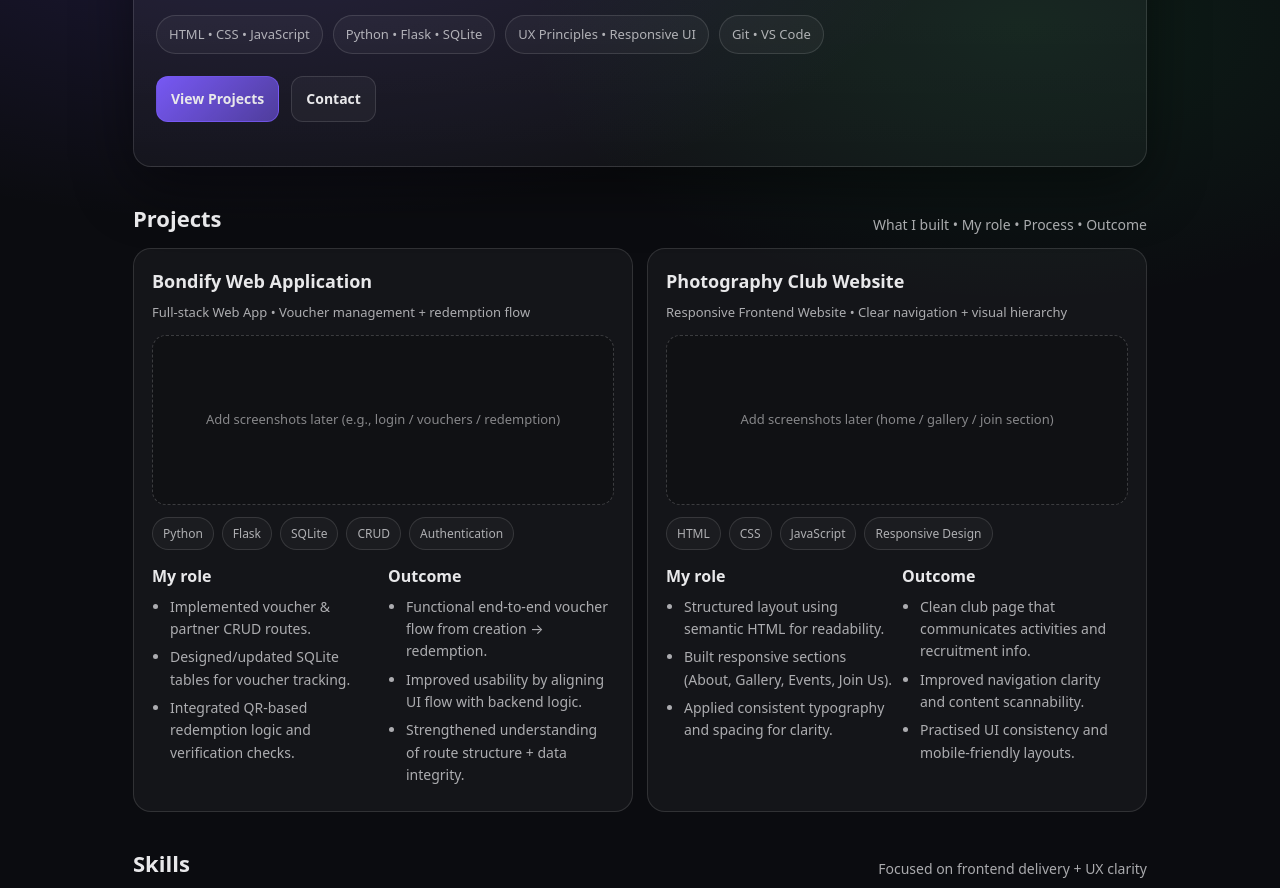
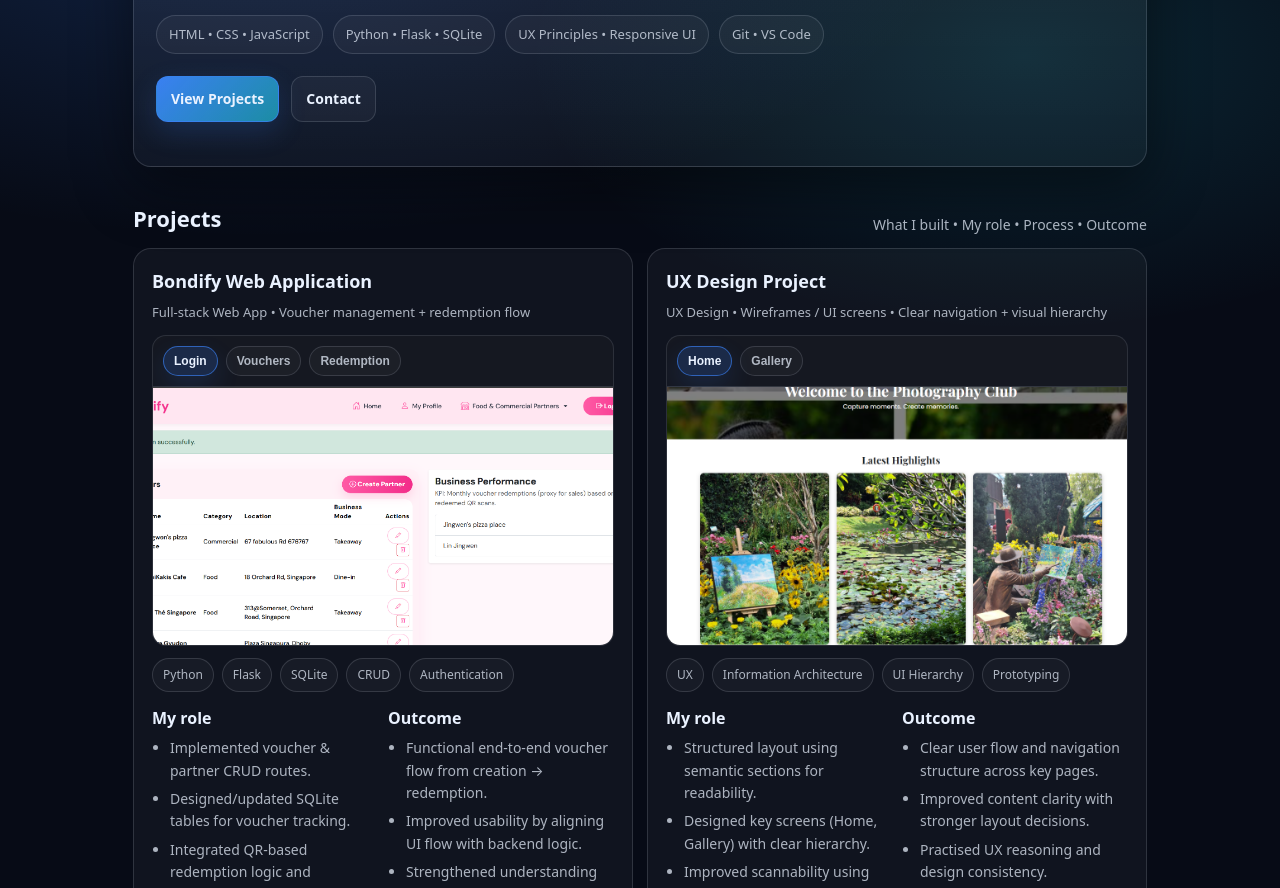
Before and after one commit to wenwwn/wenwwn.github.io, a plain HTML site: page index.html in a window 1280 px wide. Shown: the part 301-1189 px from the top of the page. Drawn offline with Linux system fonts and the light colour scheme.

Commit message:
Update styles and add screenshot galleries

```diff
--- a/index.html
+++ b/index.html
@@ -8,13 +8,15 @@
 
   <style>
     :root{
-      --bg: #0b0c10;
+      --bg: #070b16;
       --card: rgba(255,255,255,0.06);
-      --text: #e8e8ea;
-      --muted: rgba(232,232,234,0.72);
-      --line: rgba(255,255,255,0.12);
-      --accent: #7c5cff;
-      --accent2: #22c55e;
+      --text: #eaf2ff;
+      --muted: rgba(234,242,255,0.72);
+      --line: rgba(234,242,255,0.14);
+
+      /* Blue theme */
+      --accent: #3b82f6;     /* blue */
+      --accent2: #22d3ee;    /* cyan */
       --shadow: 0 20px 60px rgba(0,0,0,0.45);
       --radius: 18px;
     }
@@ -23,9 +25,11 @@
     body{
       margin:0;
       font-family: ui-sans-serif, system-ui, -apple-system, Segoe UI, Roboto, Arial, "Apple Color Emoji","Segoe UI Emoji";
-      background: radial-gradient(1200px 600px at 20% 10%, rgba(124,92,255,0.18), transparent 60%),
-                  radial-gradient(900px 500px at 80% 20%, rgba(34,197,94,0.10), transparent 55%),
-                  var(--bg);
+      background:
+        radial-gradient(1200px 600px at 20% 10%, rgba(59,130,246,0.22), transparent 60%),
+        radial-gradient(900px 500px at 80% 20%, rgba(34,211,238,0.14), transparent 55%),
+        radial-gradient(900px 500px at 60% 90%, rgba(59,130,246,0.12), transparent 55%),
+        var(--bg);
       color: var(--text);
       line-height:1.6;
     }
@@ -42,7 +46,7 @@
       position: sticky; top: 14px; z-index: 10;
     }
     .brand{display:flex; gap:10px; align-items:center; font-weight:700; letter-spacing:0.3px}
-    .dot{width:10px; height:10px; border-radius:50%; background: var(--accent); box-shadow:0 0 20px rgba(124,92,255,0.55)}
+    .dot{width:10px; height:10px; border-radius:50%; background: var(--accent); box-shadow:0 0 22px rgba(59,130,246,0.65)}
     .links{display:flex; gap:14px; align-items:center; font-size:14px; color: var(--muted)}
     .links a{padding:8px 10px; border-radius: 999px}
     .links a:hover{background: rgba(255,255,255,0.06); color: var(--text)}
@@ -53,7 +57,7 @@
       padding:44px 22px;
       border:1px solid var(--line);
       border-radius: var(--radius);
-      background: linear-gradient(180deg, rgba(255,255,255,0.06), rgba(255,255,255,0.03));
+      background: linear-gradient(180deg, rgba(255,255,255,0.07), rgba(255,255,255,0.03));
       box-shadow: var(--shadow);
     }
     .hero h1{margin:0; font-size:42px; letter-spacing:-0.8px}
@@ -73,10 +77,12 @@
       border:1px solid var(--line);
       background: rgba(255,255,255,0.04);
       font-weight:600; font-size:14px;
+      transition: transform .15s ease;
     }
     .btn.primary{
-      background: linear-gradient(135deg, rgba(124,92,255,0.95), rgba(124,92,255,0.55));
-      border-color: rgba(124,92,255,0.6);
+      background: linear-gradient(135deg, rgba(59,130,246,0.98), rgba(34,211,238,0.62));
+      border-color: rgba(59,130,246,0.65);
+      box-shadow: 0 10px 28px rgba(59,130,246,0.18);
     }
     .btn:hover{transform: translateY(-1px)}
     .btn:active{transform: translateY(0px)}
@@ -133,20 +139,50 @@
     }
     .list li{margin:6px 0}
 
-    /* Project cover (optional image placeholder) */
-    .cover{
-      border:1px dashed rgba(255,255,255,0.18);
+    /* Screenshot gallery */
+    .shotWrap{
+      border:1px solid var(--line);
       border-radius: 14px;
-      height: 170px;
+      overflow:hidden;
+      background: rgba(0,0,0,0.14);
+    }
+    .shotTabs{
+      display:flex; gap:8px; flex-wrap:wrap;
+      padding:10px;
+      border-bottom: 1px solid var(--line);
+      background: rgba(255,255,255,0.03);
+    }
+    .shotTabs button{
+      appearance:none; border:1px solid var(--line);
+      background: rgba(255,255,255,0.03);
+      color: var(--muted);
+      font-weight:600; font-size:12px;
+      padding:7px 10px; border-radius:999px;
+      cursor:pointer;
+    }
+    .shotTabs button.active{
+      color: var(--text);
+      border-color: rgba(59,130,246,0.65);
+      background: rgba(59,130,246,0.18);
+      box-shadow: 0 10px 25px rgba(59,130,246,0.14);
+    }
+    .shotStage{
+      position:relative;
+      aspect-ratio: 16 / 9;
+      width:100%;
+      background: rgba(0,0,0,0.18);
       display:flex; align-items:center; justify-content:center;
-      color: rgba(232,232,234,0.55);
-      font-size: 13px;
-      background: rgba(0,0,0,0.16);
+    }
+    .shotStage img{
+      width:100%;
+      height:100%;
+      object-fit: cover;
+      display:block;
     }
 
     footer{
       margin-top:44px;
-      color: rgba(232,232,234,0.55);
+      color: rgba(234,242,255,0.55);
       font-size: 13px;
       text-align:center;
     }
@@ -196,7 +232,17 @@
           <h3>Bondify Web Application</h3>
           <p class="meta">Full-stack Web App • Voucher management + redemption flow</p>
 
-          <div class="cover">Add screenshots later (e.g., login / vouchers / redemption)</div>
+          <!-- UPDATED: screenshot gallery -->
+          <div class="shotWrap" data-gallery="bondify">
+            <div class="shotTabs">
+              <button type="button" class="active" data-img="bondify-login.png">Login</button>
+              <button type="button" data-img="bondify-vouchers.png">Vouchers</button>
+              <button type="button" data-img="bondify-redemption.png">Redemption</button>
+            </div>
+            <div class="shotStage">
+              <img src="bondify-login.png" alt="Bondify login screen screenshot" loading="lazy">
+            </div>
+          </div>
 
           <div class="tagRow">
             <span class="tag">Python</span>
@@ -226,35 +272,44 @@
           </div>
         </div>
 
-        <!-- Photography Club -->
+        <!-- Photography Club (you uploaded UX screenshots, so we'll display UX project visuals here) -->
         <div class="card half">
-          <h3>Photography Club Website</h3>
-          <p class="meta">Responsive Frontend Website • Clear navigation + visual hierarchy</p>
+          <h3>UX Design Project</h3>
+          <p class="meta">UX Design • Wireframes / UI screens • Clear navigation + visual hierarchy</p>
 
-          <div class="cover">Add screenshots later (home / gallery / join section)</div>
+          <!-- UPDATED: screenshot gallery -->
+          <div class="shotWrap" data-gallery="ux">
+            <div class="shotTabs">
+              <button type="button" class="active" data-img="ux-home.png">Home</button>
+              <button type="button" data-img="ux-gallery.png">Gallery</button>
+            </div>
+            <div class="shotStage">
+              <img src="ux-home.png" alt="UX project home screen screenshot" loading="lazy">
+            </div>
+          </div>
 
           <div class="tagRow">
-            <span class="tag">HTML</span>
-            <span class="tag">CSS</span>
-            <span class="tag">JavaScript</span>
-            <span class="tag">Responsive Design</span>
+            <span class="tag">UX</span>
+            <span class="tag">Information Architecture</span>
+            <span class="tag">UI Hierarchy</span>
+            <span class="tag">Prototyping</span>
           </div>
 
           <div class="split" style="margin-top:14px;">
             <div>
               <strong>My role</strong>
               <ul class="list">
-                <li>Structured layout using semantic HTML for readability.</li>
-                <li>Built responsive sections (About, Gallery, Events, Join Us).</li>
-                <li>Applied consistent typography and spacing for clarity.</li>
+                <li>Structured layout using semantic sections for readability.</li>
+                <li>Designed key screens (Home, Gallery) with clear hierarchy.</li>
+                <li>Improved scannability using consistent spacing and typography.</li>
               </ul>
             </div>
             <div>
               <strong>Outcome</strong>
               <ul class="list">
-                <li>Clean club page that communicates activities and recruitment info.</li>
-                <li>Improved navigation clarity and content scannability.</li>
-                <li>Practised UI consistency and mobile-friendly layouts.</li>
+                <li>Clear user flow and navigation structure across key pages.</li>
+                <li>Improved content clarity with stronger layout decisions.</li>
+                <li>Practised UX reasoning and design consistency.</li>
               </ul>
             </div>
           </div>
@@ -321,6 +376,20 @@
 
   <script>
     document.getElementById("y").textContent = new Date().getFullYear();
+
+    // Simple screenshot tab switcher
+    document.querySelectorAll(".shotWrap").forEach((wrap) => {
+      const stageImg = wrap.querySelector(".shotStage img");
+      const buttons = wrap.querySelectorAll(".shotTabs button");
+      buttons.forEach((btn) => {
+        btn.addEventListener("click", () => {
+          buttons.forEach(b => b.classList.remove("active"));
+          btn.classList.add("active");
+          const src = btn.getAttribute("data-img");
+          stageImg.src = src;
+        });
+      });
+    });
   </script>
 </body>
 </html>
```
